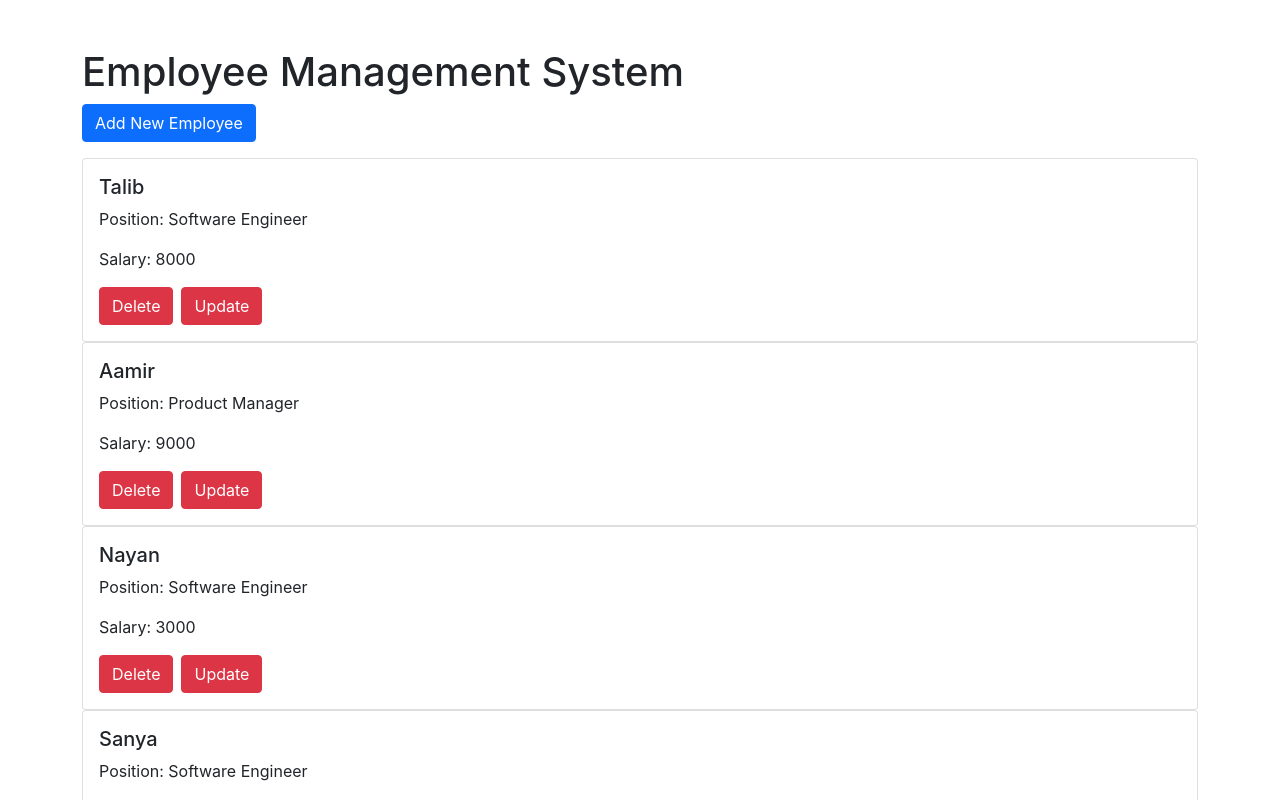
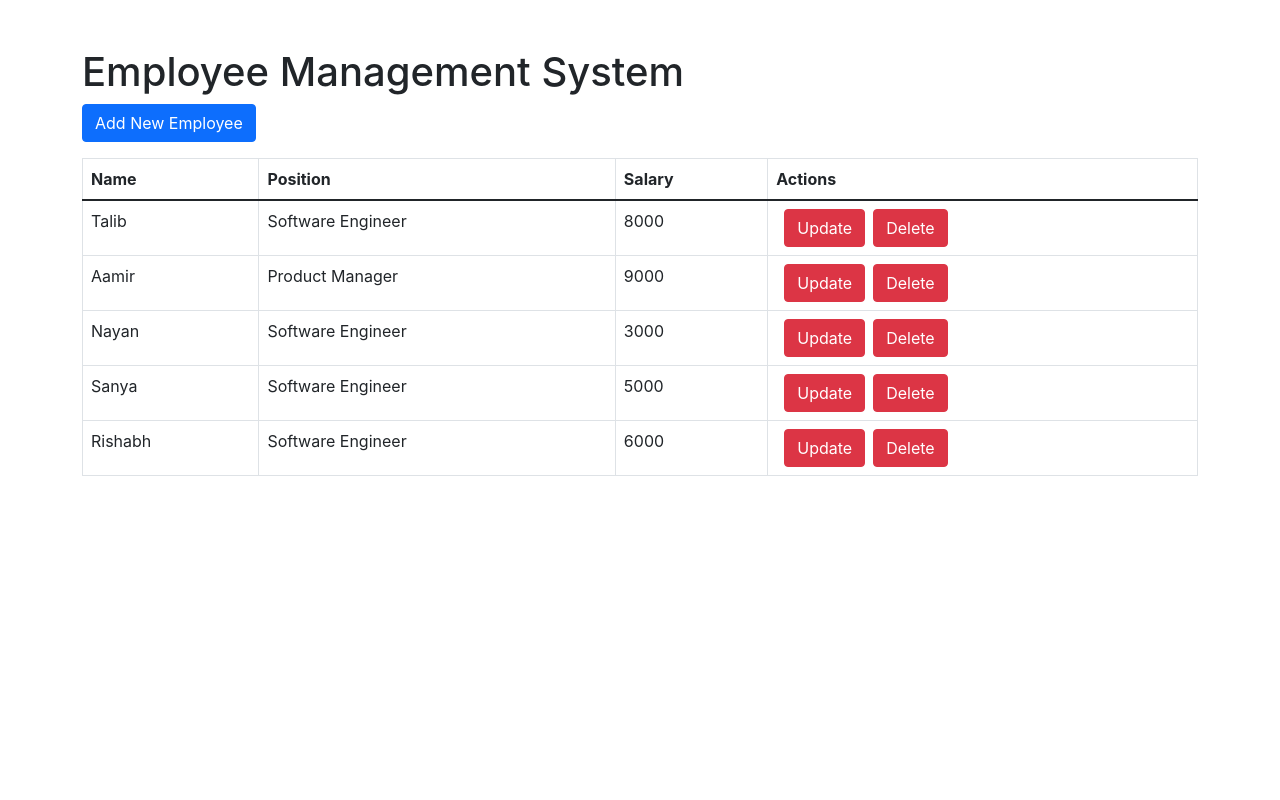
Before and after one commit to talibffdc/employee, a React (Create React App) app: page / in a window 1280 px wide. Shown: the top 800 px of the page. Built offline with nearby package versions, Linux system fonts and the light colour scheme.

Commit message:
table form

```diff
--- a/src/Employee.js
+++ b/src/Employee.js
@@ -1,5 +1,6 @@
 
 import React from "react";
+import employees from './data';
 
 function Employee({ employee, onDelete }) {
   function onUpdate(id){
@@ -10,18 +11,23 @@ function Employee({ employee, onDelete }) {
 
   return (
     <>
-    <div className="card">
-      <div className="card-body">
-        <h5 className="card-title">{employee.name}</h5>
-        <p className="card-text">Position: {employee.position}</p>
-        <p className="card-text">Salary: {employee.salary}</p>
-        <button
-          className="btn btn-danger"
-          onClick={() => onDelete(employee.id)}
-        >
-          Delete
-        </button>
 
+<table className="table table-bordered">
+      <thead>
+        <tr>
+          <th>Name</th>
+          <th>Position</th>
+          <th>Salary</th>
+          <th>Actions</th>
+        </tr>
+      </thead>
+      <tbody>
+        {employees.map((employee) => (
+          <tr key={employee.id}>
+            <td>{employee.name}</td>
+            <td>{employee.position}</td>
+            <td>{employee.salary}</td>
+            <td>
             <button
           className="btn btn-danger mx-2"
           onClick={() => onUpdate(employee.id)
@@ -30,14 +36,17 @@ function Employee({ employee, onDelete }) {
 
           Update
         </button>
-
-
-
-
-      </div>
-
-    </div>
-
+              <button
+          className="btn btn-danger"
+          onClick={() => onDelete(employee.id)}
+        >
+          Delete
+        </button>
+            </td>
+          </tr>
+        ))}
+      </tbody>
+    </table>
 
 
   <div className="modal fade" id="exampleModal" tabIndex="-1" aria-labelledby="exampleModalLabel" aria-hidden="true">
--- a/src/EmployeeList.js
+++ b/src/EmployeeList.js
@@ -1,14 +1,10 @@
-// src/EmployeeList.js
-
 import React from "react";
 import Employee from "./Employee";
 
 function EmployeeList({ employees, onDelete }) {
   return (
     <div>
-      {employees.map((employee) => (
-        <Employee key={employee.id} employee={employee} onDelete={onDelete} />
-      ))}
+        <Employee onDelete={onDelete} />
     </div>
   );
 }
```
Also changed, not shown: src/App.js (+4 -26 lines). Lines whose indentation alone changed are shown as unchanged.
